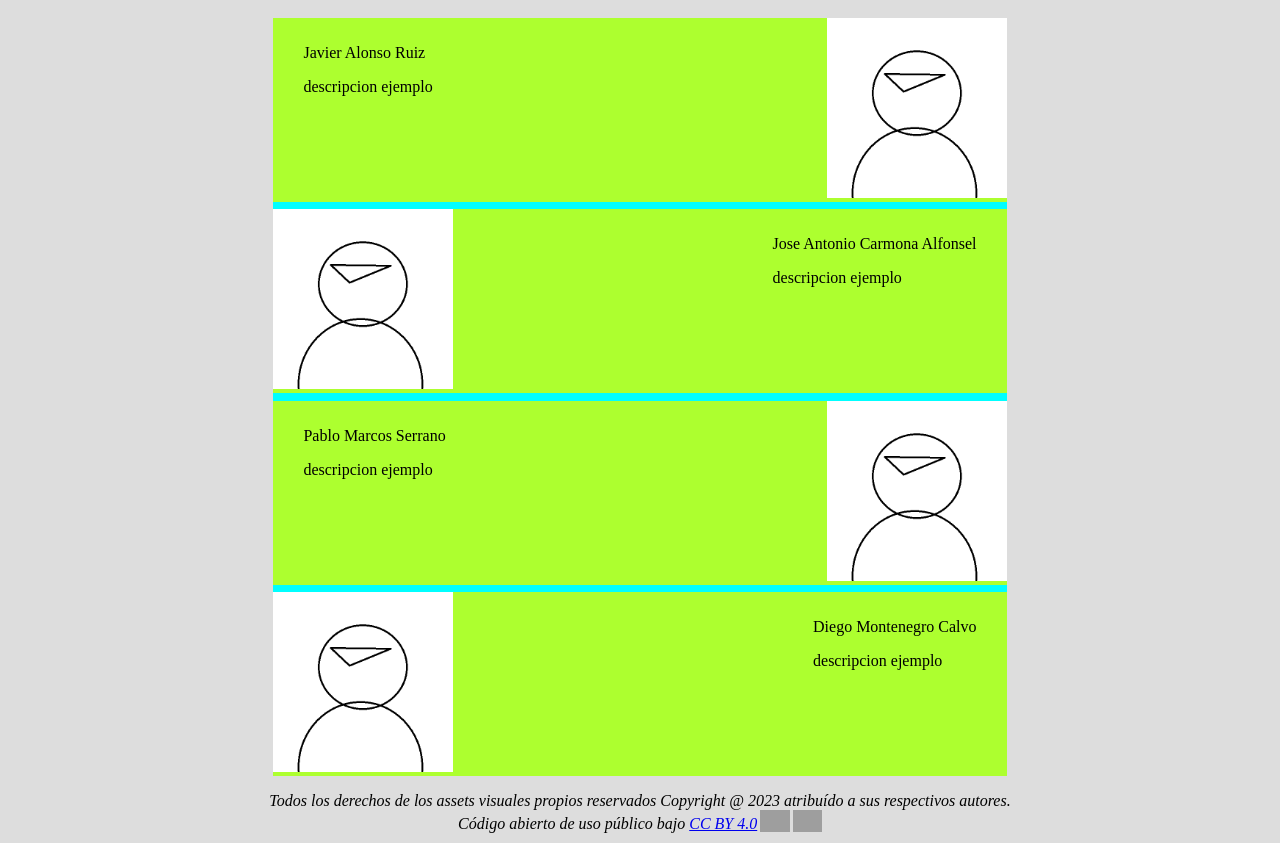
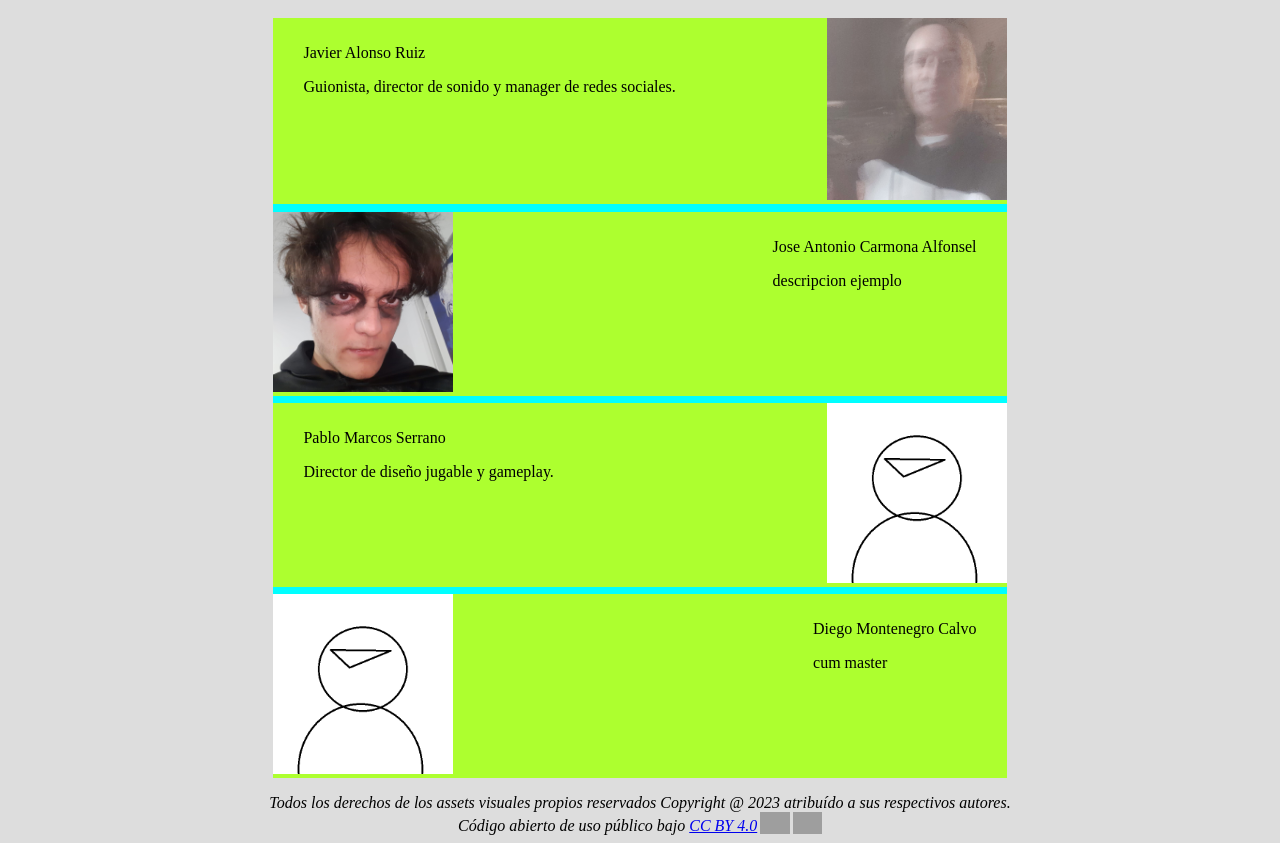
Before and after one commit to guco23/greenGame1, a plain HTML site: page credits.html in a window 1280 px wide. Shown: the part 76-919 px from the top of the page. Drawn offline with Linux system fonts and the light colour scheme; grey boxes are pictures that could not be loaded.

Commit message:
cosillas de los créditos

```diff
--- a/credits.html
+++ b/credits.html
@@ -24,12 +24,12 @@
             <li class="credit-container">
                 <div class="credit-text-container">
                     <p class="credit-name-title">Javier Alonso Ruiz</p>
-                    <p class="credit-descripcion">descripcion ejemplo</p>
+                    <p class="credit-descripcion">Guionista, director de sonido y manager de redes sociales.</p>
                 </div>
-                <div><img src="./images/profile.png"></div> <!--Imagen de ejemplo a reemplazar-->
+                <div><img src="./images/javier.jpg"></div> <!--Imagen de ejemplo a reemplazar-->
             </li>
             <li class="credit-container">
-                <div><img src="./images/profile.png"></div>
+                <div><img src="./images/furro.jpg"></div>
                 <div class="credit-text-container">
                     <p class="credit-name-title">Jose Antonio Carmona Alfonsel</p>
                     <p class="credit-descripcion">descripcion ejemplo</p>
@@ -38,7 +38,7 @@
             <li class="credit-container">
                 <div class="credit-text-container">
                     <p class="credit-name-title">Pablo Marcos Serrano</p>
-                    <p class="credit-descripcion">descripcion ejemplo</p>
+                    <p class="credit-descripcion">Director de diseño jugable y gameplay.</p>
                 </div>
                 <div><img src="./images/profile.png"></div>
             </li>
@@ -46,7 +46,7 @@
                 <div><img src="./images/profile.png"></div>
                 <div class="credit-text-container">
                     <p class="credit-name-title">Diego Montenegro Calvo</p>
-                    <p class="credit-descripcion">descripcion ejemplo</p>
+                    <p class="credit-descripcion">cum master</p>
                 </div>
             </li>
         </ul>
```
Also changed, not shown: images/furro.jpg (added), images/javier.jpg (added).
